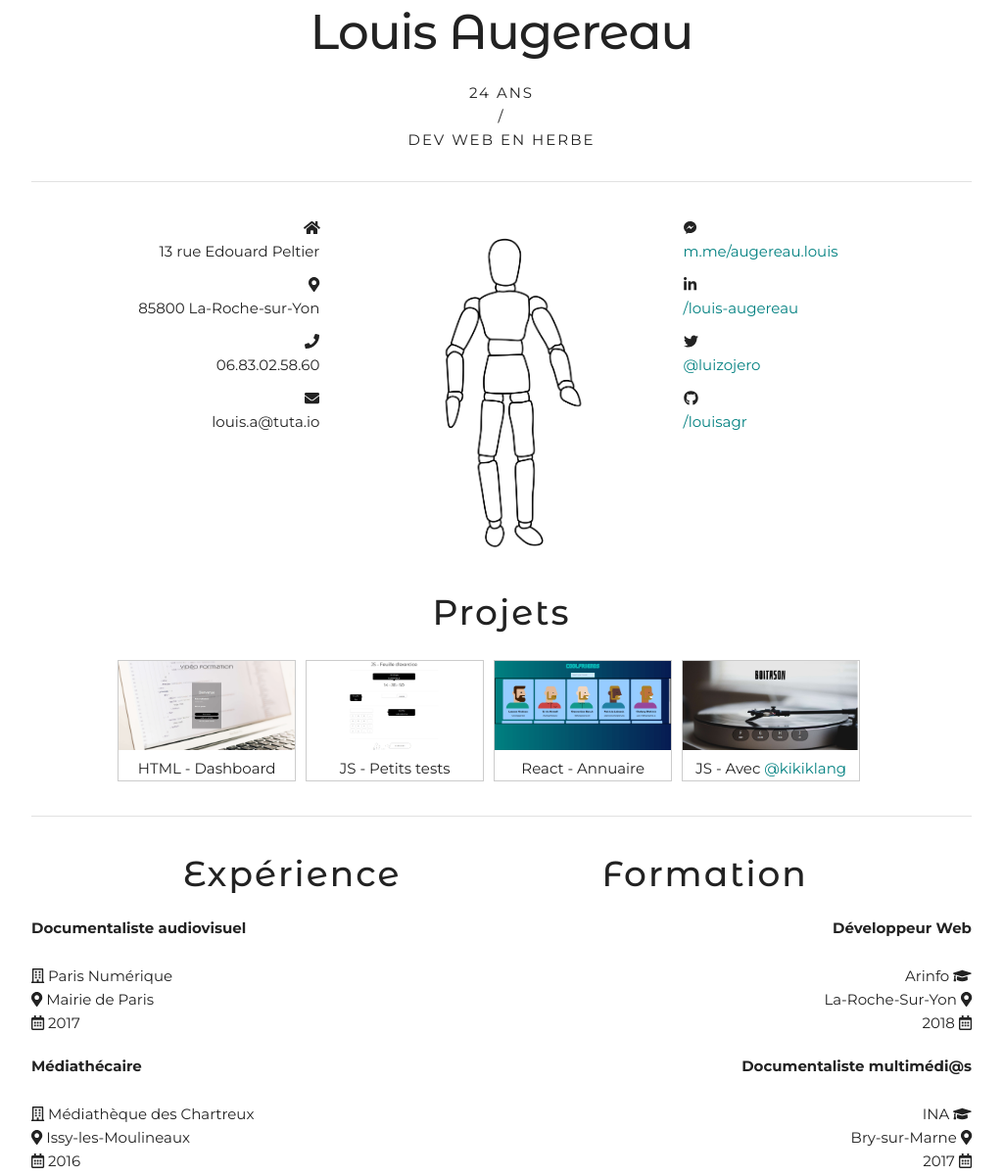
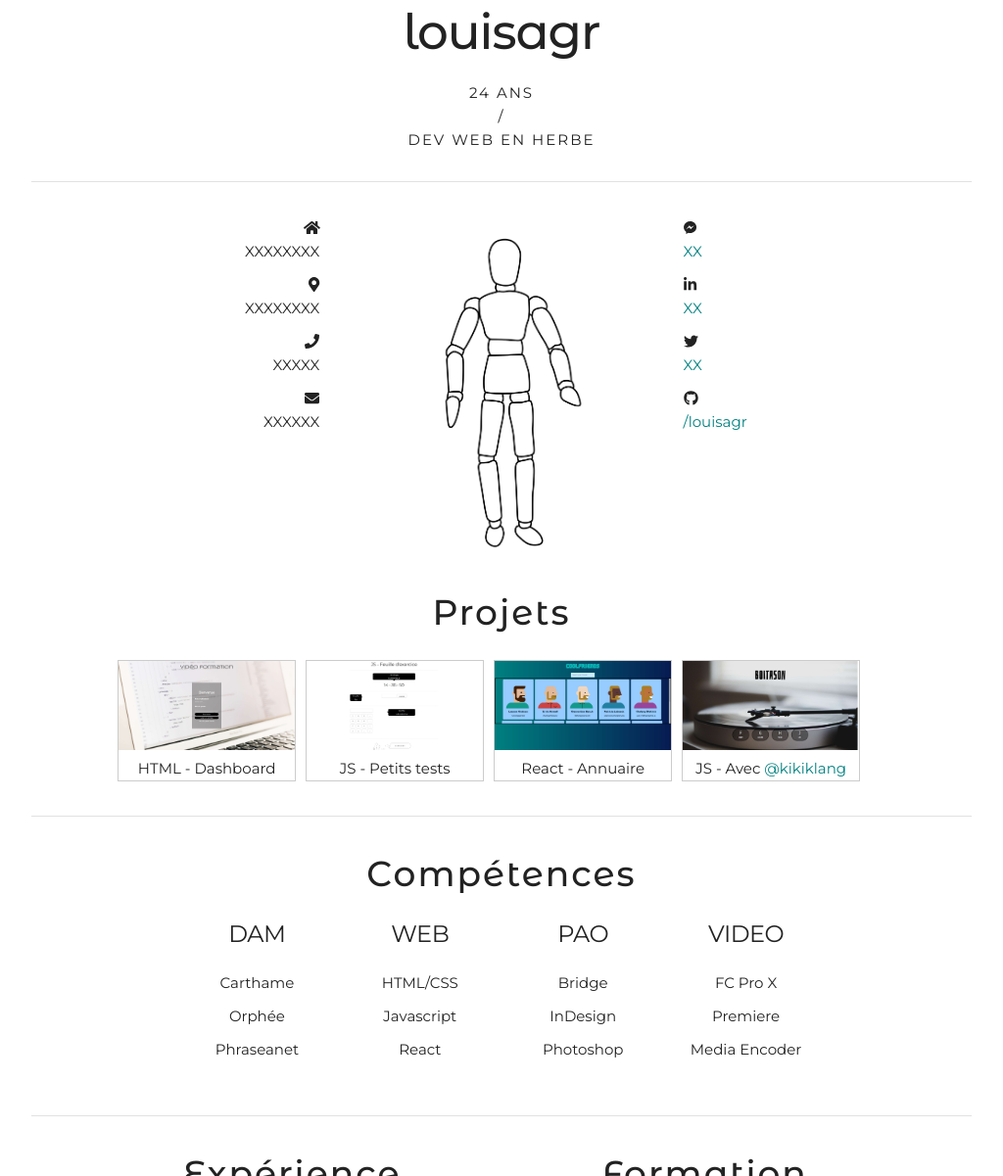
Before and after one commit to louisagr/louisagr.github.io, a plain HTML site: page index.html in a window 1280 px wide. Shown: the part 5-1206 px from the top of the page at 98% size, without its empty margins (128-1152 px from the left). Drawn offline with nearby package versions, Linux system fonts and the light colour scheme.

Commit message:
Update index.html

```diff
--- a/index.html
+++ b/index.html
@@ -17,7 +17,7 @@
   <div class="container">
     <div class="row">
       <div class="twelve columns title">
-        <h1>Louis Augereau</h1>
+        <h1>louisagr</h1>
         <p class="subtitle">24 ans<br>/<br>Dev Web en herbe</p>
         <hr>
       </div>
@@ -26,10 +26,10 @@
     <div class="row">
       <div class="four columns contact-left">
         <ul>
-          <li><i class="fas fa-home"></i><br>13 rue Edouard Peltier</li>
-          <li><i class="fas fa-map-marker-alt"></i><br>85800 La-Roche-sur-Yon</li>
-          <li><i class="fas fa-phone"></i><br>06.83.02.58.60</li>
-          <li><i class="fas fa-envelope"></i><br>louis.a@tuta.io</li>
+          <li><i class="fas fa-home"></i><br>XXXXXXXX</li>
+          <li><i class="fas fa-map-marker-alt"></i><br>XXXXXXXX</li>
+          <li><i class="fas fa-phone"></i><br>XXXXX</li>
+          <li><i class="fas fa-envelope"></i><br>XXXXXX</li>
         </ul>
       </div>
       <div class="four columns">
@@ -37,10 +37,10 @@
       </div>
       <div class="four columns contact-right">
         <ul>
-          <li><i class="fab fa-facebook-messenger"></i><br><a href="https://m.me/augereau.louis">m.me/augereau.louis</a></li>
-          <li><i class="fab fa-linkedin-in"></i><br><a href="https://www.linkedin.com/in/louis-augereau/">/louis-augereau</a></li>
-          <li><i class="fab fa-twitter"></i><br><a href="https://twitter.com/luizojero">@luizojero</a></li>
-          <li><i class="fab fa-github"></i><br><a href="https://github.com/louisagr">/louisagr</a></li>
+          <li><i class="fab fa-facebook-messenger"></i><br><a href="">XX</a></li>
+          <li><i class="fab fa-linkedin-in"></i><br><a href="">XX</a></li>
+          <li><i class="fab fa-twitter"></i><br><a href="">XX</a></li>
+          <li><i class="fab fa-github"></i><br><a href="">/louisagr</a></li>
         </ul>
       </div>
     </div>
@@ -70,12 +70,56 @@
             <img src="img/projet04.jpg" alt="Boitason" width="300" height="200"></a>
           <div class="legende">JS - Avec <a href="https://github.com/kikiklang">@kikiklang</a></div>
         </div>
-
       </div>
       <div class="one column buffer">
       </div>
     </div>
     <hr>
+      <!-- COMPETENCES -->
+      <div class="row">
+        <div class="twelve columns skills">
+          <h3>Compétences</h3>
+        </div>
+      </div>
+      <div class="row">
+        <div class="two columns buffer">
+        </div>
+        <div class="two columns skills">
+          <h5>DAM</h5>
+          <ul>
+            <li>Carthame</li>
+            <li>Orphée</li>
+            <li>Phraseanet</li>
+          </ul>
+          </div>
+        <div class="two columns skills">
+          <h5>WEB</h5>
+          <ul>
+            <li>HTML/CSS</li>
+            <li>Javascript</li>
+            <li>React</li>
+          </ul>
+        </div>
+        <div class="two columns skills">
+          <h5>PAO</h5>
+          <ul>
+            <li>Bridge</li>
+            <li>InDesign</li>
+            <li>Photoshop</li>
+          </ul>
+        </div>
+        <div class="two columns skills">
+          <h5>VIDEO</h5>
+          <ul>
+            <li>FC Pro X</li>
+            <li>Premiere</li>
+            <li>Media Encoder</li>
+          </ul>
+        </div>
+        <div class="two columns buffer">
+        </div>
+      </div>
+      <hr>
     <!-- EXPERIENCE -->
     <div class="row">
       <div class="five columns exp">
@@ -138,6 +182,7 @@
       </div>
       <div class="two columns buffer">
       </div>
+
       <!-- FORMATION -->
       <div class="five columns formation">
         <h3>Formation</h3>
@@ -193,50 +238,6 @@
         </ul>
       </div>
     </div>
-    <!-- COMPETENCES -->
-    <div class="row">
-      <div class="twelve columns skills">
-        <h3>Compétences</h3>
-      </div>
-    </div>
-    <div class="row">
-      <div class="two columns buffer">
-      </div>
-      <div class="two columns skills">
-        <h5>DAM</h5>
-        <ul>
-          <li>Carthame</li>
-          <li>Orphée</li>
-          <li>Phraseanet</li>
-        </ul>
-      </div>
-      <div class="two columns skills">
-        <h5>WEB</h5>
-        <ul>
-          <li>HTML/CSS</li>
-          <li>Dreamweaver</li>
-          <li>Javascript</li>
-        </ul>
-      </div>
-      <div class="two columns skills">
-        <h5>PAO</h5>
-        <ul>
-          <li>Bridge</li>
-          <li>InDesign</li>
-          <li>Photoshop</li>
-        </ul>
-      </div>
-      <div class="two columns skills">
-        <h5>VIDEO</h5>
-        <ul>
-          <li>FC Pro X</li>
-          <li>Premiere</li>
-          <li>Media Encoder</li>
-        </ul>
-      </div>
-      <div class="two columns buffer">
-      </div>
-    </div>
     <hr>
     <!-- Trucs que j'aime bien -->
     <div class="row">
```
